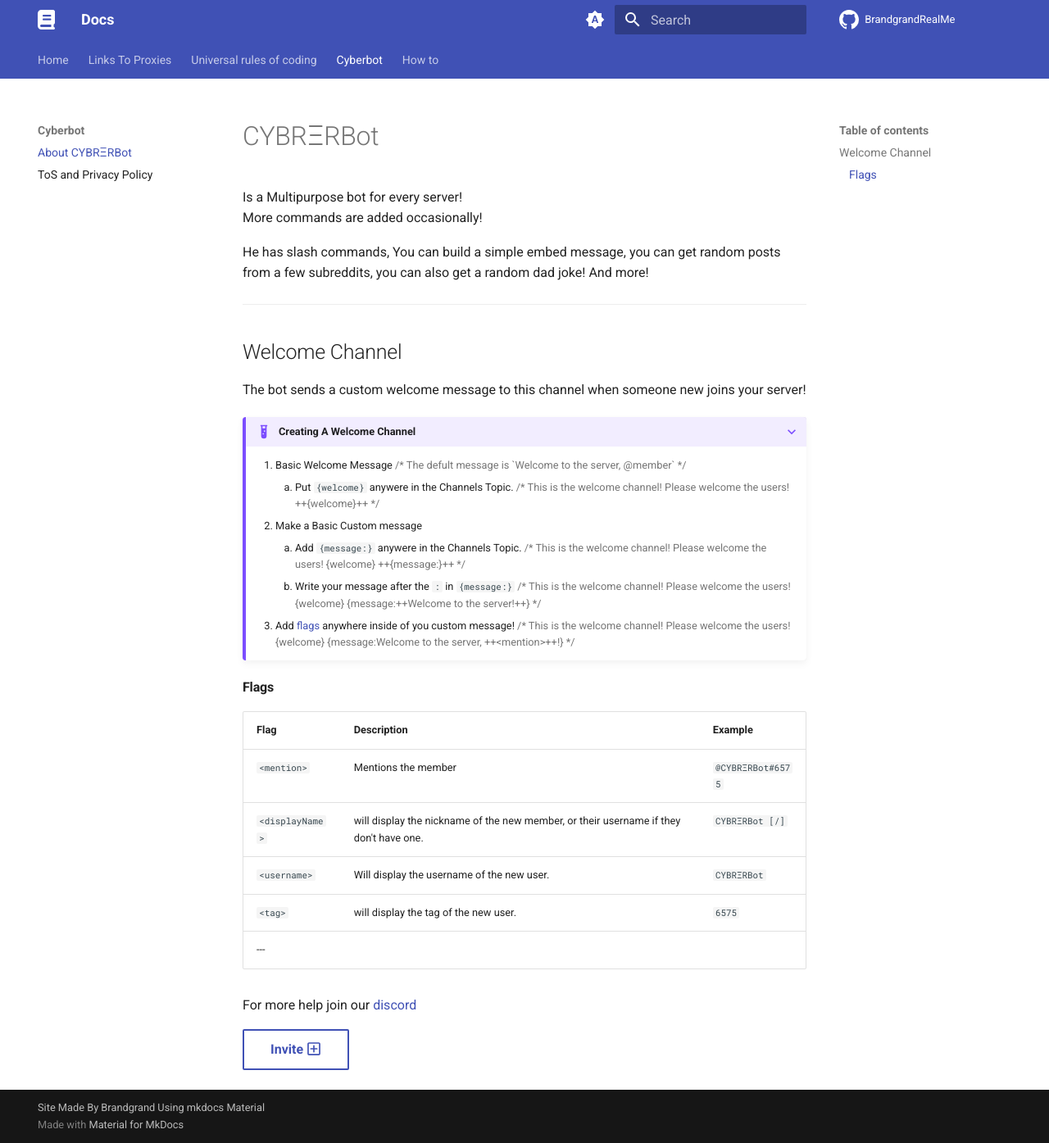
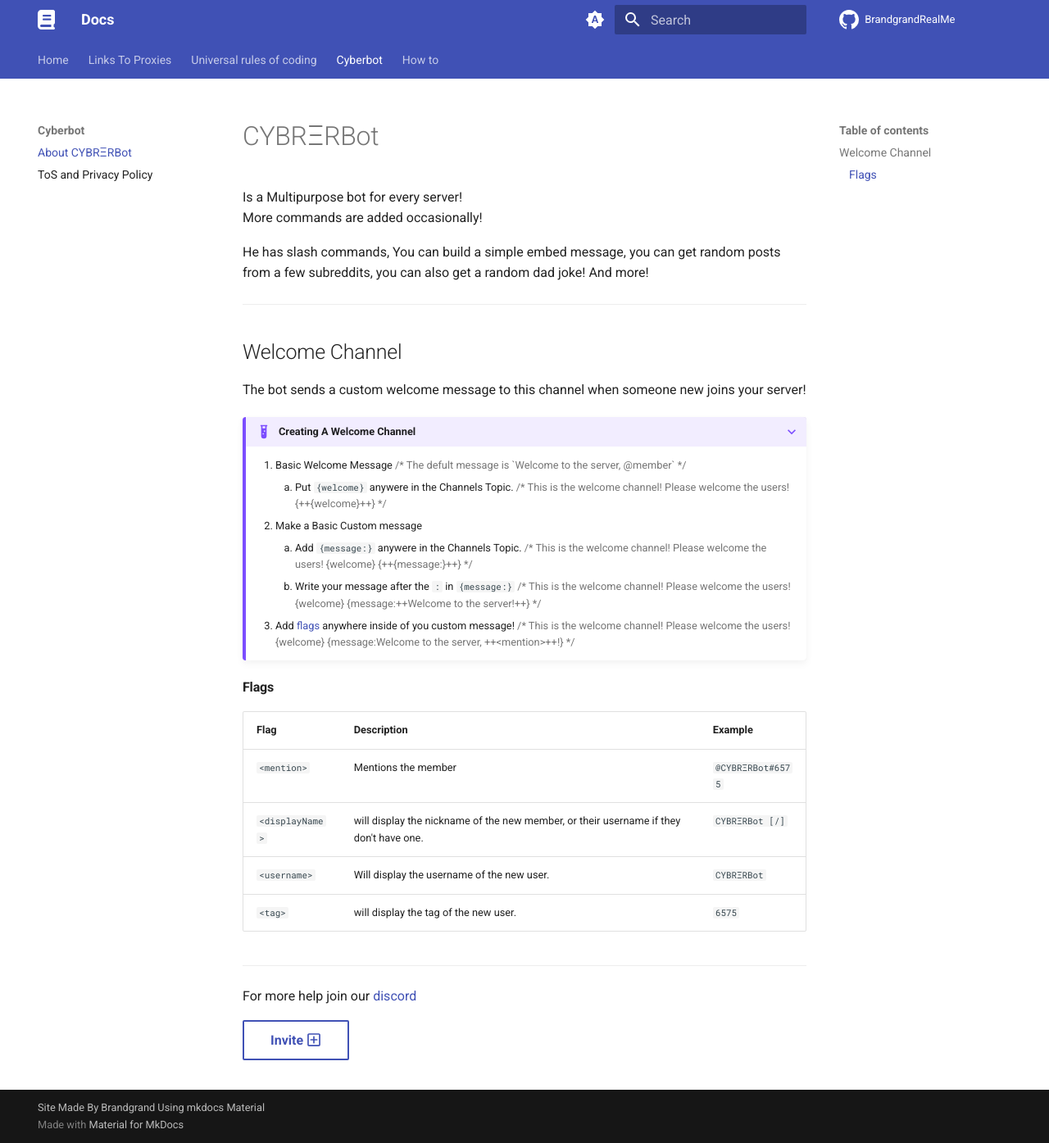
Before and after one commit to BrandgrandRealMe/BrandgrandRealMe.github.io, an MkDocs documentation site: the page built from docs/cyberbot/about.md, in a window 1280 px wide and 1395 px high. Shown: the whole window at 82% size. Built offline with MkDocs 1.6.1 and Material for MkDocs 9.7.7, drawn with Linux system fonts in a browser that asks for light colours.

```diff
--- a/docs/cyberbot/about.md
+++ b/docs/cyberbot/about.md
@@ -23,21 +23,22 @@ The bot sends a custom welcome message to this channel when someone new joins yo
 ???+ example annotate "Creating A Welcome Channel"
 
       1.  Basic Welcome Message {>>The defult message is `Welcome to the server, @member`<<}
-        1.  Put `{welcome}` anywere in the Channels Topic. {>>This is the welcome channel! Please welcome the users! ++{welcome}++<<}
+        1.  Put `{welcome}` anywere in the Channels Topic. {>>This is the welcome channel! Please welcome the users! {++{welcome}++}<<}
       2.  Make a Basic Custom message
-        1.  Add `{message:}` anywere in the Channels Topic. {>>This is the welcome channel! Please welcome the users! {welcome} ++{message:}++<<}
+        1.  Add `{message:}` anywere in the Channels Topic. {>>This is the welcome channel! Please welcome the users! {welcome} {++{message:}++}<<}
         2.  Write your message after the `:` in `{message:}` {>>This is the welcome channel! Please welcome the users! {welcome} {message:++Welcome to the server!++}<<}
       3.  Add [flags] anywhere inside of you custom message! {>>This is the welcome channel! Please welcome the users! {welcome} {message:Welcome to the server, ++<mention>++!}<<}
 </div>
 
 
 #### Flags
-| Flag        | Description                          | Example     |
-| ----------- | ------------------------------------ | ----------- |
-| `<mention>` | Mentions the member                  |`@CYBRΞRBot#6575`|
+| Flag        | Description                                     | Example                |
+| ----------- | ----------------------------------------------- | ---------------------- |
+| `<mention>` | Mentions the member                             |`@CYBRΞRBot#6575`       |
 |`<displayName>`|  will display the nickname of the new member, or their username if they don't have one. | `CYBRΞRBot [/]` |
-| `<username>`    |  Will display the username of the new user. | `CYBRΞRBot` |
+| `<username>`    |  Will display the username of the new user. | `CYBRΞRBot`            |
 | `<tag>`    |   will display the tag of the new user. | `6575` |
+
 ---
 
 
```
